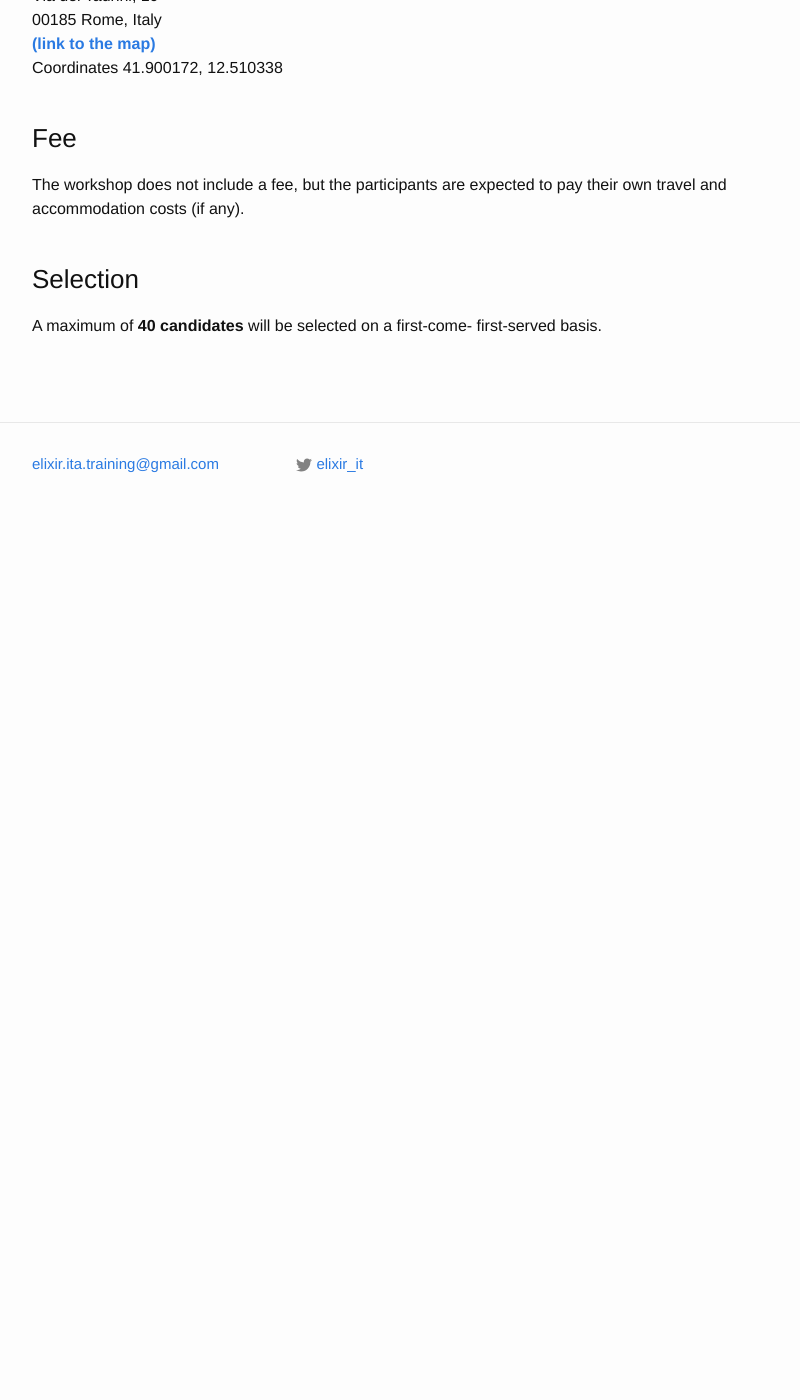
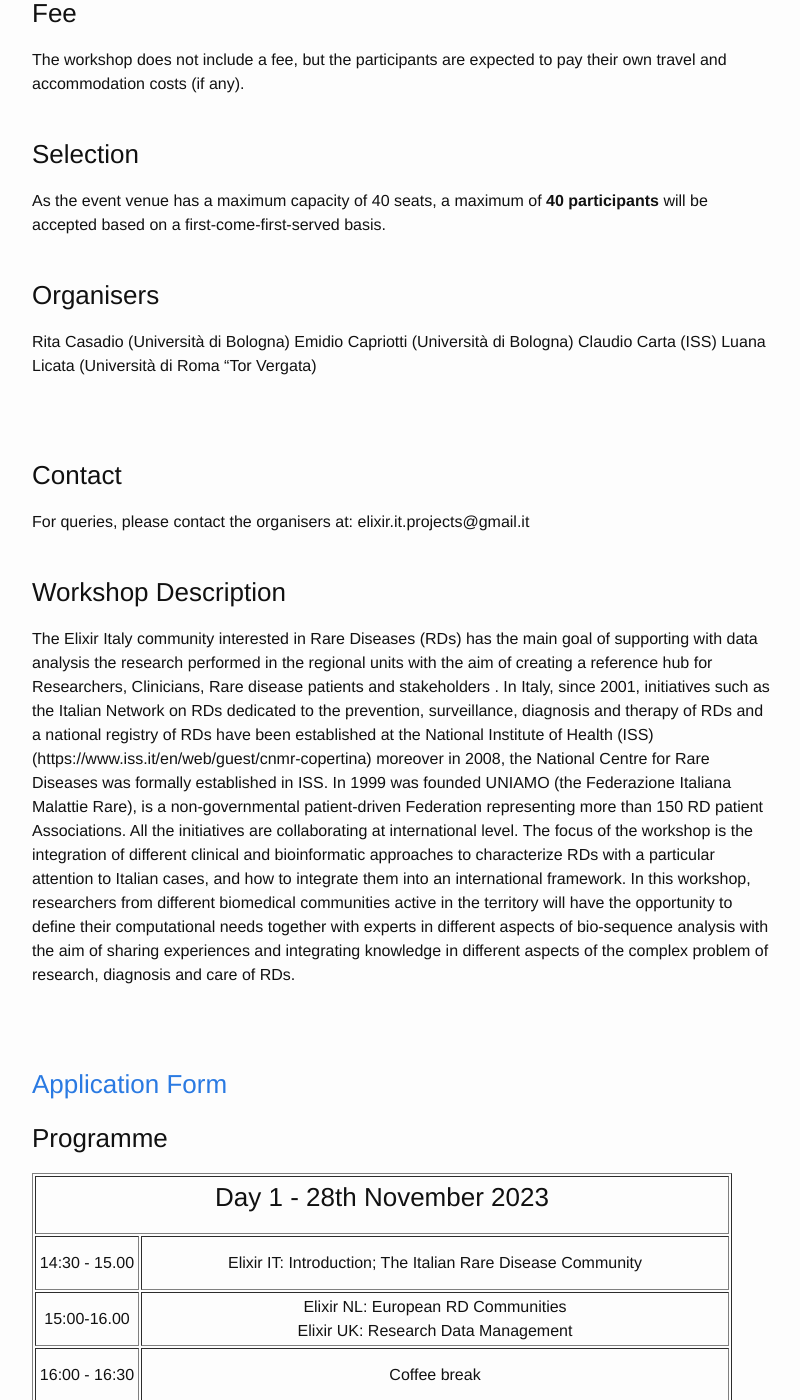
Before and after one commit to ELIXIR-IIB-training/website, a Jekyll site: the page built from _posts/2023-11-27-Workshop_RD.md, in a window 1280 px wide and 1400 px high, scrolled down 665 px. Shown: the whole window, without its empty margins (238-1038 px from the left). Built offline with Jekyll 4.4.1, drawn with Linux system fonts in a browser that asks for light colours; our own code applies the rules of GitHub Pages for plain Markdown files; before the commit the page ends 1201 px from its top, so only the background shows below that; some of the changed text lies outside the part shown.

Commit message:
Update 2023-11-27-Workshop_RD.md

```diff
--- a/_posts/2023-11-27-Workshop_RD.md
+++ b/_posts/2023-11-27-Workshop_RD.md
@@ -1,22 +1,16 @@
 ---
 layout: post
-title: Analysis and collection of rare disease data: a joint effort of biomedical and bioinformatics research communities
-date_start: 2023-11-27
-date_end: 2023-11-28
+title: "Analysis and collection of rare disease data: a joint effort of biomedical and bioinformatics research communities."
+date_start: 2023-11-28
+date_end: 2023-11-29
 venue: Rome, Italy
 description: The focus of the workshop is the integration of different clinical and bioinformatic approaches to characterize RDs with a particular attention to Italian cases, and how to integrate them into an international framework. In this workshop, researchers from different biomedical communities active in the territory will have the opportunity to define their computational needs together with experts in different aspects of bio-sequence analysis with the aim of sharing experiences and integrating knowledge in different aspects of the complex problem of research, diagnosis and care of RDs.
 ---
 
-<table border="0">
-  <tr>
- <td><a href="http://elixir-italy.org"><img src="../../../img/logo_iib.png"></a></td>
-  </tr>
-</table>
-<br>
-<br>
+
 ## Important Dates
 - Deadline for applications: **10th November 2023**
-- Workshop date: 27-28 November 2023
+- Workshop date: 28-29 November 2023
 <br>
 <br>
 
@@ -25,7 +19,7 @@ description: The focus of the workshop is the integration of different clinical
 Sala al piano terra, CNR <br>
 Via dei Taurini, 19 <br>
 00185 Rome, Italy <br>
-[**(link to the map)**](google maps link) <br>
+[**(link to the map)**](https://maps.app.goo.gl/MeuNCHyW3W7NKnP86) <br>
 Coordinates 41.900172, 12.510338
 <br>
 <br>
@@ -40,6 +34,89 @@ travel and accommodation costs (if any).
 
 
 ### Selection
-A maximum of **40 candidates** will be selected on a first-come- first-served basis.
+As the event venue has a maximum capacity of 40 seats, a maximum of **40 participants** will be accepted based on a first-come-first-served basis.
 <br>
 <br>
+### Organisers
+Rita Casadio (Università di Bologna)
+Emidio Capriotti (Università di Bologna)
+Claudio Carta (ISS)
+Luana Licata (Università di Roma “Tor Vergata)
+
+
+<br>
+<br>
+
+
+### Contact
+For queries, please contact the organisers at: elixir.it.projects@gmail.it
+<br>
+<br>
+
+### Workshop Description
+
+The Elixir Italy community interested in Rare Diseases (RDs) has the main goal of supporting with data analysis the research performed in the regional units with the aim of creating a reference hub for Researchers, Clinicians, Rare disease patients and stakeholders . In Italy, since 2001, initiatives such as the Italian Network on RDs dedicated to the prevention, surveillance, diagnosis and therapy of RDs and a national registry of RDs have been established at the National Institute of Health (ISS) (https://www.iss.it/en/web/guest/cnmr-copertina) moreover in 2008, the National Centre for Rare Diseases was formally established in  ISS. In 1999 was founded UNIAMO (the Federazione Italiana Malattie Rare), is a non-governmental patient-driven Federation representing more than 150  RD patient Associations. All the initiatives are collaborating at international level. The focus of the workshop is the integration of different clinical and bioinformatic approaches to characterize RDs with a particular attention to Italian cases, and how to integrate them into an international framework. In this workshop, researchers from different biomedical communities active in the territory will have the opportunity to define their computational needs together with experts in different aspects of bio-sequence analysis with the aim of sharing experiences and integrating knowledge in different aspects of the complex problem of research, diagnosis and care of RDs.
+
+<br>
+<br>
+
+
+
+### [Application Form](https://forms.gle/T6zkvhMEtHVvgyKA9)
+
+
+
+
+### Programme
+<table border="1" width="700">
+  <tr>
+    <td colspan="4" align="center"><h3> Day 1 - 28th November 2023</h3></td>
+  </tr>
+  <tr>
+    <td height="50" width="100" align=center>14:30 - 15.00</td>
+    <td height="50" align=center> Elixir IT: Introduction; The Italian Rare Disease Community</td>
+
+  </tr>
+  <tr>
+    <td height="50" width="100" align="center">15:00-16.00</td>
+    <td height="50" align=center>Elixir NL: European RD Communities <br> Elixir UK: Research Data Management</td>
+   </tr>
+  <tr>
+   <td height="50" width="100" align="center">16:00 - 16:30</td>
+    <td colspan="3" height="50" align=center>Coffee break</td>
+     </tr>
+
+  <tr>
+    <td height="50" width="100" align="center">16:30 - 17.00</td>
+    <td height="50" align=center>Rare Disease Patient Representatives</td>
+    </tr>
+  <tr>
+    <td height="50" width="100" align="center">17.00-18:00</td>
+    <td height="50" align=center>Ospedale Bambin Gesù: Orphanet Italia <br> Istituto Superiore Sanità: Rare disease activities</td>
+    </tr>
+  <tr>
+   <td colspan="4" align="center"><h3>Day 2 - 29th November 2023</h3></td>
+  </tr>
+  <tr>
+   <td height="50" width="100" align=center>09:30 - 11:00</td>
+   <td height="50" align=center>Presentations by young researchers
+- University of Parma
+- University of Bologna
+- University of Roma La Sapienza
+- University of Salerno
+- to be defined
+- to be defined
+</td>
+  </tr>
+
+   <tr>
+    <td height="50" width="100" align="center">11:00 - 11:30</td>
+    <td colspan="3" height="50" align=center> Coffee break</td>
+   </tr>
+  <tr>
+    <td height="50" width="100" align="center">11:30 13:00</td>
+    <td height="50" align=center>Rare disease diagnosis: Use case presentations <br>
+Ospedale Sant’Orsola Bologna, Università Federico II Napoli, Istituto Gaslini Genova, Università di Torino.</td>
+
+  </tr>
+</table>
```
